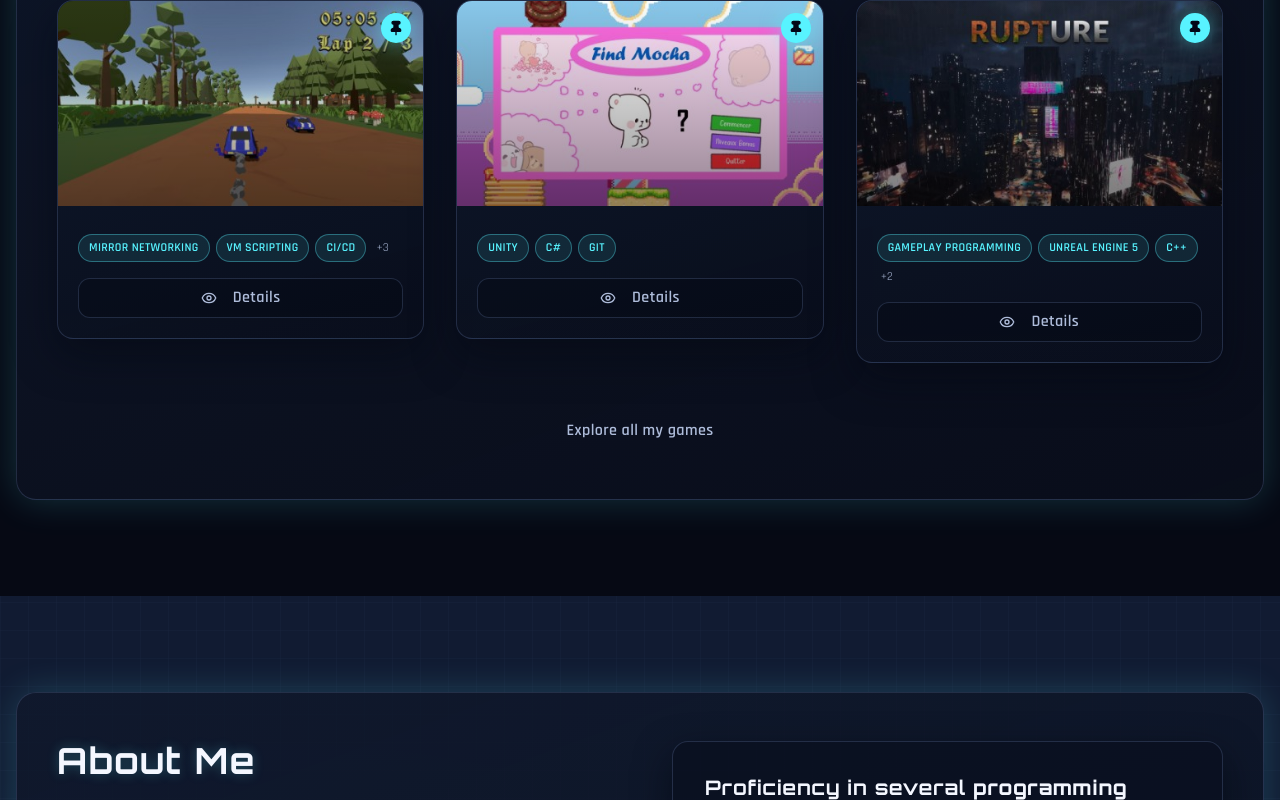
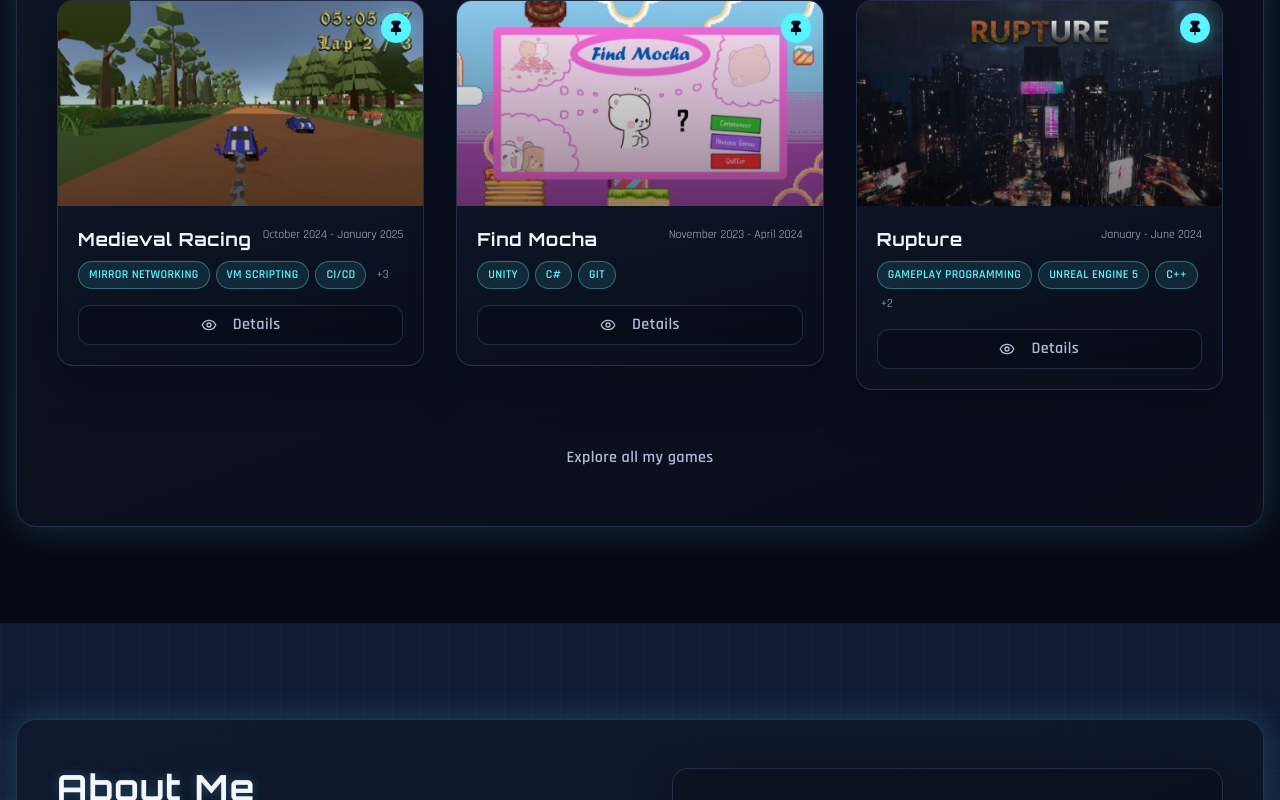
Before and after one commit to AdriKat2022/kat-portfolio, a React (Vite) app: page / in a window 1280 px wide. Shown: the part 1750-2550 px from the top of the page. Built offline with nearby package versions, Linux system fonts and the light colour scheme.

Commit message:
Complete P0: fallback locale, link validation, HTML fixes

```diff
--- a/documentation/TODO.md
+++ b/documentation/TODO.md
@@ -13,9 +13,9 @@
 
 ### P0 - Bugs and correctness
 
-- [ ] Fix malformed HTML in project descriptions (example: inconsistent quotes/classes in `exploding-tree` FR content) to avoid rendering issues.
-- [ ] Add runtime fallback for unknown i18n language values before indexing localized content (`en` fallback).
-- [ ] Validate every project action link at build-time with a lightweight URL/schema check to prevent broken buttons.
+- [x] Fix malformed HTML in project descriptions (example: inconsistent quotes/classes in `exploding-tree` FR content) to avoid rendering issues.
+- [x] Add runtime fallback for unknown i18n language values before indexing localized content (`en` fallback).
+- [x] Validate every project action link at build-time with a lightweight URL/schema check to prevent broken buttons.
 
 ### P1 - Security and code quality
 
--- a/package.json
+++ b/package.json
@@ -5,7 +5,8 @@
   "type": "module",
   "scripts": {
     "dev": "vite",
-    "build": "tsc -b && vite build",
+    "validate:project-links": "node scripts/validate-project-links.mjs",
+    "build": "npm run validate:project-links && tsc -b && vite build",
     "lint": "eslint .",
     "preview": "vite preview"
   },
--- /dev/null
+++ b/scripts/validate-project-links.mjs
@@ -0,0 +1,23 @@
+import { readFileSync } from 'node:fs';
+import { resolve } from 'node:path';
+
+const filePath = resolve(process.cwd(), 'src/data/projects.ts');
+const source = readFileSync(filePath, 'utf8');
+
+const linkMatches = [...source.matchAll(/link:\s*'([^']+)'/g)];
+
+const validSchema = /^(https?:\/\/|\/|\.\/|\.\.\/|mailto:|tel:|#)/i;
+
+const invalidLinks = linkMatches
+  .map((match) => match[1])
+  .filter((link) => !validSchema.test(link));
+
+if (invalidLinks.length > 0) {
+  console.error('Invalid project action links detected:');
+  invalidLinks.forEach((link) => {
+    console.error(`- ${link}`);
+  });
+  process.exit(1);
+}
+
+console.log(`Validated ${linkMatches.length} project action links.`);
--- a/src/components/ui/Modal.tsx
+++ b/src/components/ui/Modal.tsx
@@ -7,6 +7,7 @@
 import { Skeleton } from '@components/ui/Skeleton';
 import { useLazyImage } from '@/hooks/useLazyImage';
 import { enforceExternalLinks, openExternalLink } from '@/lib/utils';
+import { getLocalizedValue, getOptionalLocalizedValue } from '@/lib/i18n-utils';
 
 interface ModalProps {
   isOpen: boolean;
@@ -16,14 +17,13 @@
 
 export function Modal({ isOpen, onClose, project }: ModalProps) {
   const { t, i18n } = useTranslation();
-  const currentLang = i18n.language as 'en' | 'fr';
 
   if (!project) return null;
 
-  const title = project.title[currentLang];
-  const date = project.date?.[currentLang];
-  const developmentTime = project.developmentTime?.[currentLang];
-  const description = project.description[currentLang];
+  const title = getLocalizedValue(project.title, i18n.language);
+  const date = getOptionalLocalizedValue(project.date, i18n.language);
+  const developmentTime = getOptionalLocalizedValue(project.developmentTime, i18n.language);
+  const description = getLocalizedValue(project.description, i18n.language);
 
   return (
     <AnimatePresence>
--- a/src/components/ui/ProjectCard.tsx
+++ b/src/components/ui/ProjectCard.tsx
@@ -6,6 +6,7 @@
 import { Skeleton } from '@components/ui/Skeleton';
 import { Button } from '@components/ui/Button';
 import { useLazyImage } from '@/hooks/useLazyImage';
+import { getLocalizedValue, getOptionalLocalizedValue } from '@/lib/i18n-utils';
 
 interface ProjectCardProps {
   project: Project;
@@ -14,11 +15,10 @@
 
 export function ProjectCard({ project, onClick }: ProjectCardProps) {
   const { t, i18n } = useTranslation();
-  const currentLang = i18n.language as 'en' | 'fr';
   const { imageSrc, isLoading, ref } = useLazyImage(project.cover_img);
 
-  const title = project.title[currentLang];
-  const date = project.date?.[currentLang];
+  const title = getLocalizedValue(project.title, i18n.language);
+  const date = getOptionalLocalizedValue(project.date, i18n.language);
 
   return (
     <motion.div
--- a/src/data/projects.ts
+++ b/src/data/projects.ts
@@ -440,8 +440,8 @@
       fr: '48 heures'
     },
     description: {
-      en: 'This game was created in 48 hours in a team of 6 during the <a href="https://itch.io/jam/unijam2023"><strong>Global Game Jam 2023</strong></a> with this year\'s theme "Roots". <p class="mb-4">This game jam was the first for the whole team. The use of GIT (file version management software, essential for working in a team) was also new at the time. It was at this moment that we started to take it in hand.</p><p class = "mb-4">The game finally could not be completed, because too many problems were encountered with GIT. Unfortunately, at that time, we did not know enough methods to get out of it, but it is interesting to note that, retrospectively to today, we could have corrected the previous problem with our current mastery.</p>',
-      fr: 'Ce jeu a été réalisé en 48 heures dans une équipe de 6 à l\'occasion de la <a href="https://itch.io/jam/unijam2023"><strong>Global Game Jam 2023</strong></a> avec le thème de cette année "Roots". <p class="mb-4">Cette game jam a été la première pour toute l\'équipe. L\'utilisation de GIT (logiciel de gestion de version de fichier, indispensable pour travailler en équipe) était également nouvelle à ce temps. C\'est à ce moment là que nous avons commencé à le prendre en main.</p><p class = "mb-4\">Le jeu n\'a finalement pas pu aboutir, car trop de problèmes avaient été rencontrés avec GIT. Malheureusement, à cet époque, nous ne connaissions pas assez les méthodes pour s\'en sortir, mais il est intéressant de remarquer que, restrospectivement à aujourd\'hui, nous aurions pu corriger le problème d\'avant avec notre maîtrise actuelle.</p>'
+      en: 'This game was created in 48 hours in a team of 6 during the <a href="https://itch.io/jam/unijam2023"><strong>Global Game Jam 2023</strong></a> with this year\'s theme "Roots". <p class="mb-4">This game jam was the first for the whole team. The use of GIT (file version management software, essential for working in a team) was also new at the time. It was at this moment that we started to take it in hand.</p><p class="mb-4">The game finally could not be completed, because too many problems were encountered with GIT. Unfortunately, at that time, we did not know enough methods to get out of it, but it is interesting to note that, retrospectively to today, we could have corrected the previous problem with our current mastery.</p>',
+      fr: 'Ce jeu a été réalisé en 48 heures dans une équipe de 6 à l\'occasion de la <a href="https://itch.io/jam/unijam2023"><strong>Global Game Jam 2023</strong></a> avec le thème de cette année "Roots". <p class="mb-4">Cette game jam a été la première pour toute l\'équipe. L\'utilisation de GIT (logiciel de gestion de version de fichier, indispensable pour travailler en équipe) était également nouvelle à ce temps. C\'est à ce moment là que nous avons commencé à le prendre en main.</p><p class="mb-4">Le jeu n\'a finalement pas pu aboutir, car trop de problèmes avaient été rencontrés avec GIT. Malheureusement, à cet époque, nous ne connaissions pas assez les méthodes pour s\'en sortir, mais il est intéressant de remarquer que, restrospectivement à aujourd\'hui, nous aurions pu corriger le problème d\'avant avec notre maîtrise actuelle.</p>'
     }
   }
 ];
--- /dev/null
+++ b/src/lib/i18n-utils.ts
@@ -0,0 +1,23 @@
+import type { LocalizedContent } from '@/types/project';
+
+export type SupportedLocale = 'en' | 'fr';
+
+export function resolveLocale(language: string): SupportedLocale {
+  return language === 'fr' ? 'fr' : 'en';
+}
+
+export function getLocalizedValue(content: LocalizedContent, language: string): string {
+  const locale = resolveLocale(language);
+  return content[locale] ?? content.en;
+}
+
+export function getOptionalLocalizedValue(
+  content: LocalizedContent | null | undefined,
+  language: string
+): string | undefined {
+  if (!content) {
+    return undefined;
+  }
+
+  return getLocalizedValue(content, language);
+}
```
